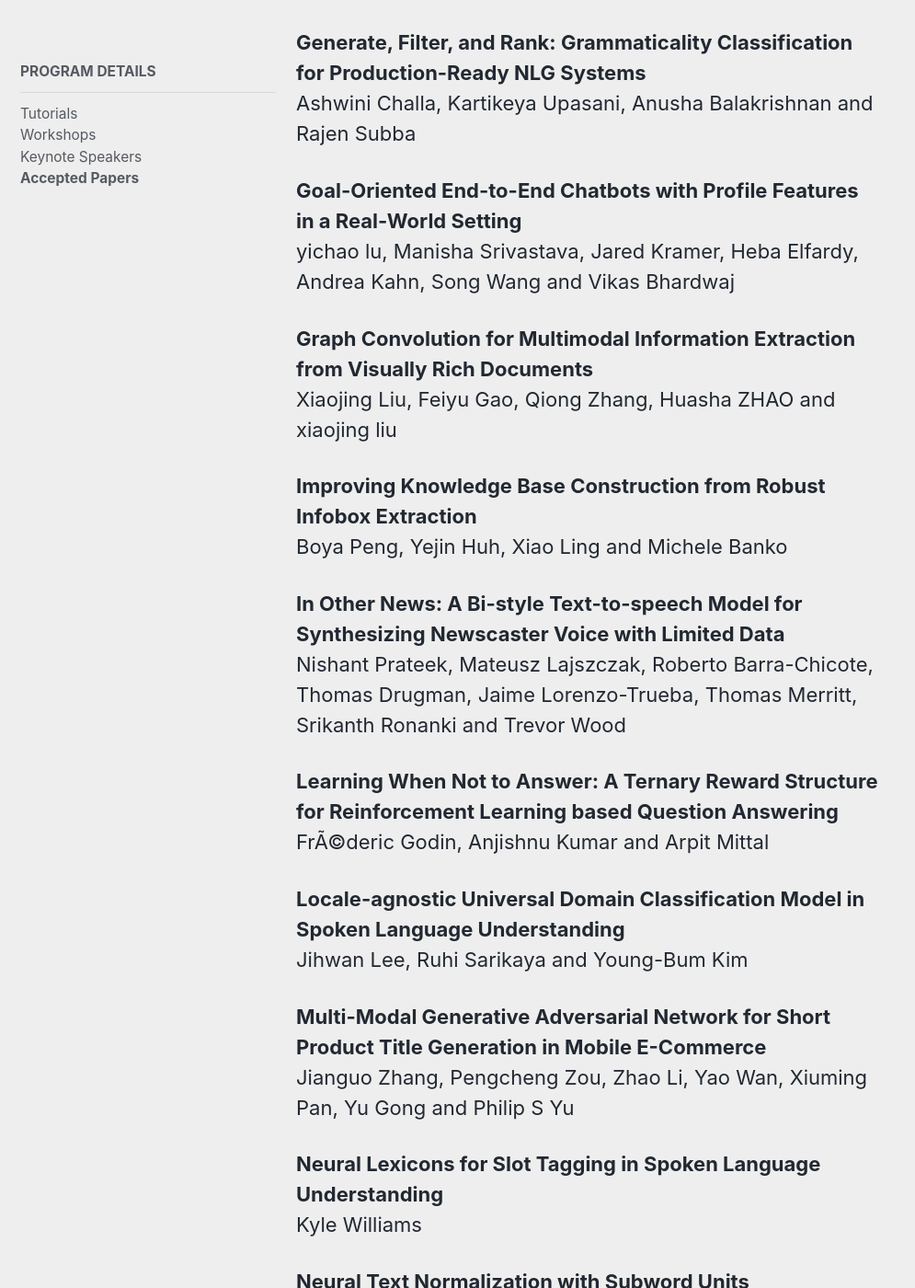
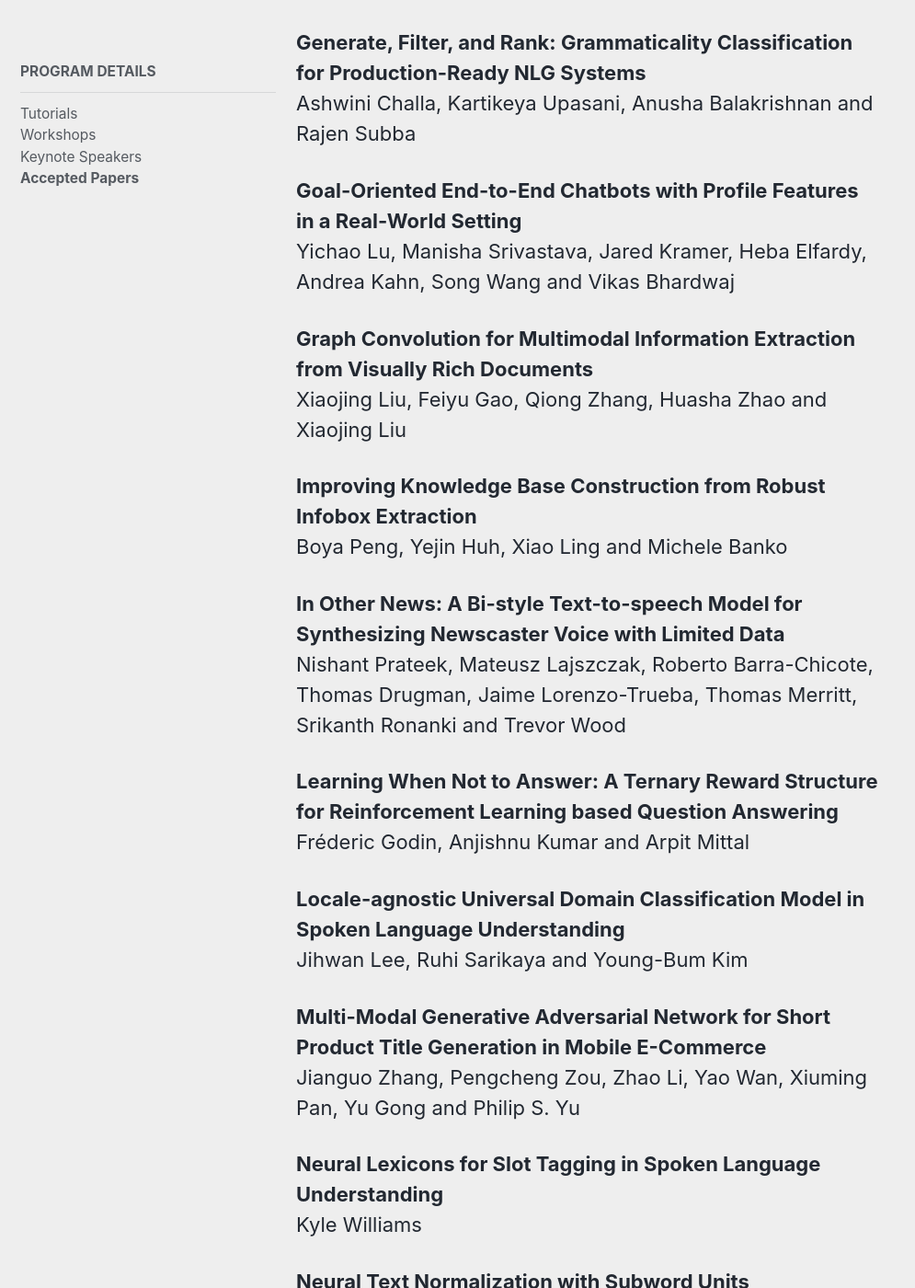
Before and after one commit to naacl-org/naacl-2021-website, a Jekyll site: the page built from _pages/program/accepted.md, in a window 1280 px wide and 1400 px high, scrolled down 60550 px. Shown: the whole window at 92% size, without its empty margins (0-995 px from the left). Built offline with Jekyll 4.4.1, drawn with Linux system fonts in a browser that asks for light colours; nearby versions of some CDN libraries; some of the changed text lies outside the part shown.

Commit message:
Industry paper fixes

```diff
--- a/_pages/program/accepted.md
+++ b/_pages/program/accepted.md
@@ -1328,10 +1328,10 @@ Zhengyuan Liu, Hazel Lim, Nur Farah Ain Suhaimi, Shao Chuen Tong, Sharon Yu Bing
 Ashwini Challa, Kartikeya Upasani, Anusha Balakrishnan and Rajen Subba
 
 **Goal-Oriented End-to-End Chatbots with Profile Features in a Real-World Setting**<br/>
-yichao lu, Manisha Srivastava, Jared Kramer, Heba Elfardy, Andrea Kahn, Song Wang and Vikas Bhardwaj
+Yichao Lu, Manisha Srivastava, Jared Kramer, Heba Elfardy, Andrea Kahn, Song Wang and Vikas Bhardwaj
 
 **Graph Convolution for Multimodal Information Extraction from Visually Rich Documents**<br/>
-Xiaojing Liu, Feiyu Gao, Qiong Zhang, Huasha ZHAO and xiaojing liu
+Xiaojing Liu, Feiyu Gao, Qiong Zhang, Huasha Zhao and Xiaojing Liu
 
 **Improving Knowledge Base Construction from Robust Infobox Extraction**<br/>
 Boya Peng, Yejin Huh, Xiao Ling and Michele Banko
@@ -1340,13 +1340,13 @@ Boya Peng, Yejin Huh, Xiao Ling and Michele Banko
 Nishant Prateek, Mateusz Lajszczak, Roberto Barra-Chicote, Thomas Drugman, Jaime Lorenzo-Trueba, Thomas Merritt, Srikanth Ronanki and Trevor Wood
 
 **Learning When Not to Answer: A Ternary Reward Structure for Reinforcement Learning based Question Answering**<br/>
-FrÃ©deric Godin, Anjishnu Kumar and Arpit Mittal
+Fréderic Godin, Anjishnu Kumar and Arpit Mittal
 
 **Locale-agnostic Universal Domain Classification Model in Spoken Language Understanding**<br/>
 Jihwan Lee, Ruhi Sarikaya and Young-Bum Kim
 
 **Multi-Modal Generative Adversarial Network for Short Product Title Generation in Mobile E-Commerce**<br/>
-Jianguo Zhang, Pengcheng Zou, Zhao Li, Yao Wan, Xiuming Pan, Yu Gong and Philip S Yu
+Jianguo Zhang, Pengcheng Zou, Zhao Li, Yao Wan, Xiuming Pan, Yu Gong and Philip S. Yu
 
 **Neural Lexicons for Slot Tagging in Spoken Language Understanding**<br/>
 Kyle Williams
@@ -1358,7 +1358,7 @@ Courtney Mansfield, Ming Sun, Yuzong Liu, Ankur Gandhe and Bjorn Hoffmeister
 Marco Damonte, Rahul Goel and Tagyoung Chung
 
 **Robust Semantic Parsing with Adversarial Learning for Domain Generalization**<br/>
-gabriel marzinotto, Geraldine Damnati, FREDERIC BECHET and Benoit Favre
+Gabriel Marzinotto, Geraldine Damnati, Frederic Bechet and Benoit Favre
 
 **Scaling Multi-Domain Dialogue State Tracking via Query Reformulation**<br/>
 Pushpendre Rastogi, Arpit Gupta, Tongfei Chen and Mathias Lambert
```
